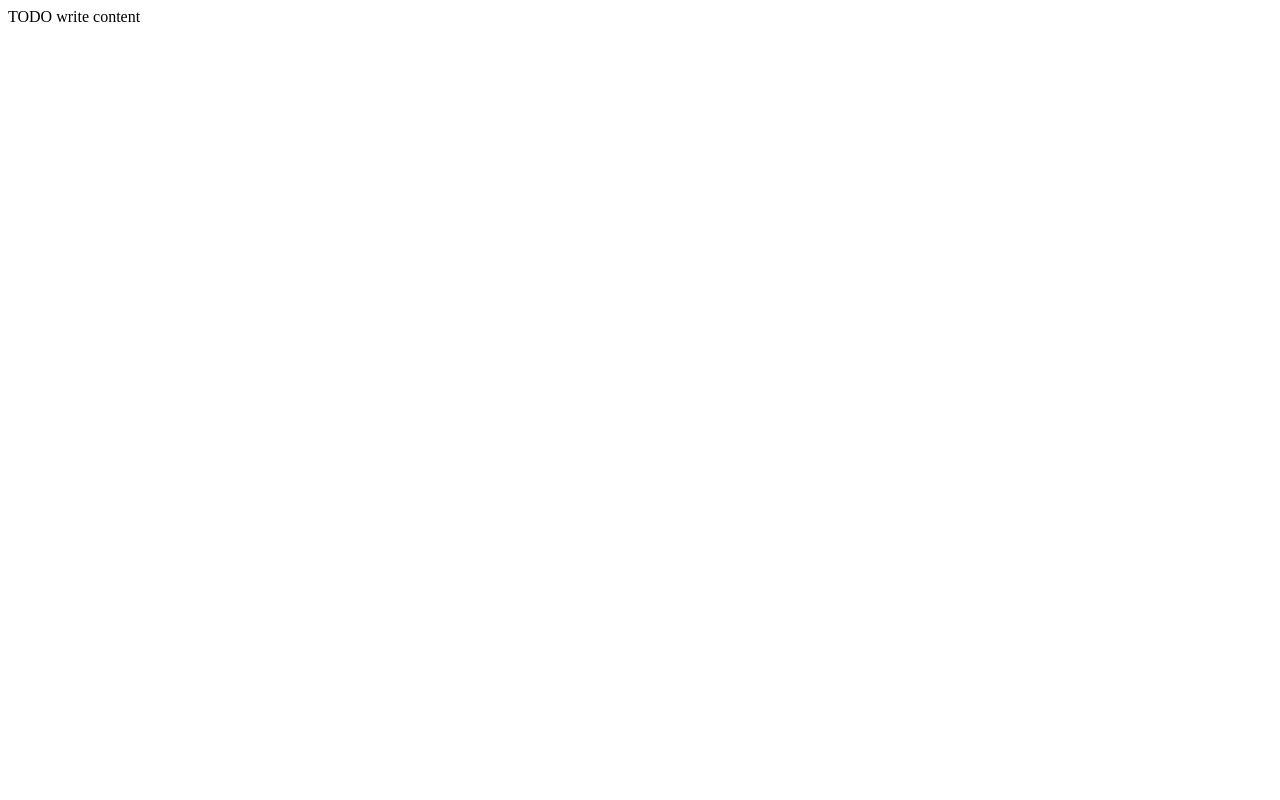
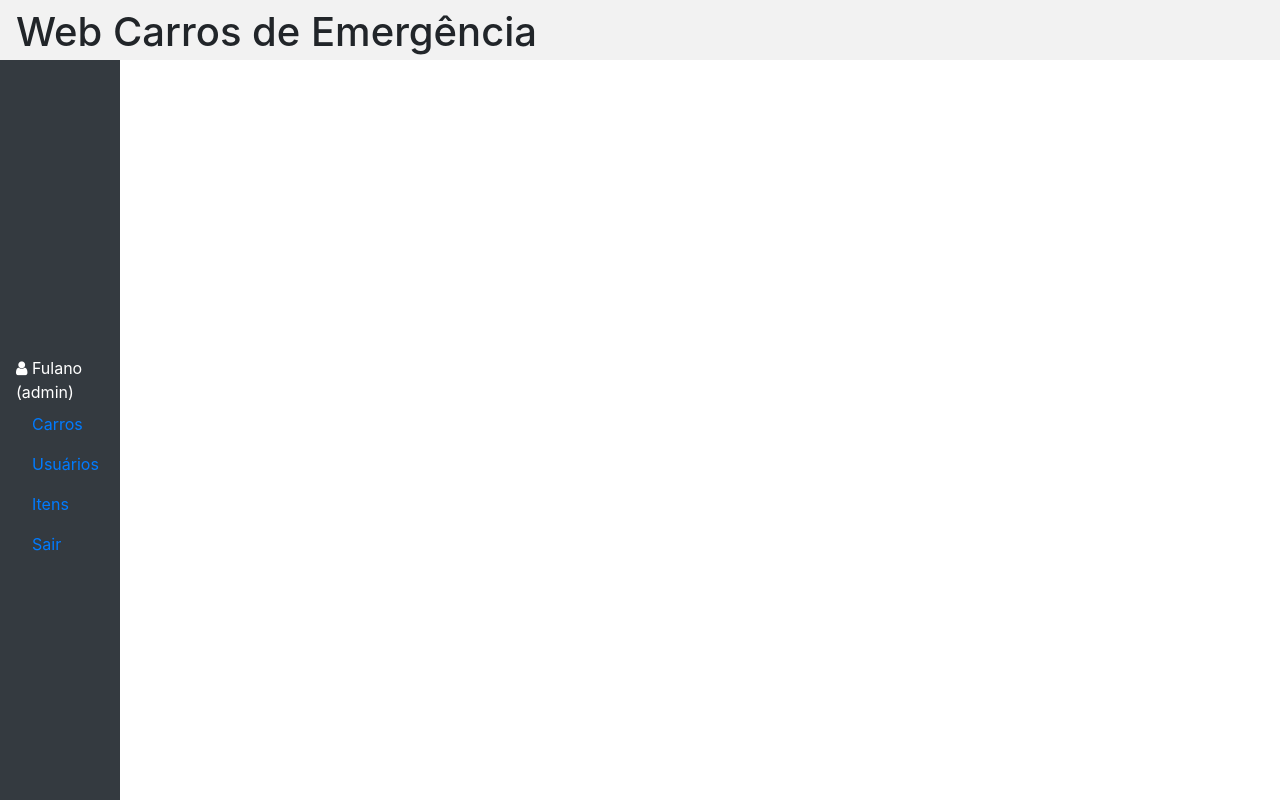
Before and after one commit to ligiakb/Telas-html, a plain HTML site: page web/lista_status_carro.html in a window 1280 px wide. Drawn offline with nearby package versions, Linux system fonts and the light colour scheme.

Commit message:
lista status carro

```diff
--- a/web/lista_status_carro.html
+++ b/web/lista_status_carro.html
@@ -6,10 +6,39 @@
 -->
 <html>
     <head>
-        <title>TODO supply a title</title>
-        <meta charset="UTF-8">
-        <meta name="viewport" content="width=device-width, initial-scale=1.0">
-    </head>
+    <title>Web Carros de Emergência</title>
+    <meta charset="UTF-8">
+    <meta name="viewport" content="width=device-width, initial-scale=1.0">
+    <link rel="stylesheet" href="https://maxcdn.bootstrapcdn.com/bootstrap/4.0.0-beta.2/css/bootstrap.min.css" integrity="sha384-PsH8R72JQ3SOdhVi3uxftmaW6Vc51MKb0q5P2rRUpPvrszuE4W1povHYgTpBfshb"
+        crossorigin="anonymous">
+    <link rel="stylesheet" href="stylesheets/font-awesome.css">
+    <link rel="stylesheet" href="stylesheets/styles.css">
+</head>
+
+<header class="navbar fixed-top navbar-light tgi-header">
+    <h1>Web Carros de Emergência</h1>
+</header>
+<!-- See bootstrap documentation for navbar positioning options. All classes used here are bootstrap defaults, with the exception of the ones starting with prefix 'tgi-' -->
+<nav class="navbar fixed-top navbar-dark bg-dark tgi-nav">
+    <ul class="nav">
+        <li class="nav-item">
+            <i class="fa fa-user"></i>
+            Fulano (admin)
+        </li>
+        <li class="nav-item">
+            <a class="nav-link active" href="#">Carros</a>
+        </li>
+        <li class="nav-item">
+            <a class="nav-link" href="#">Usuários</a>
+        </li>
+        <li class="nav-item">
+            <a class="nav-link" href="#">Itens</a>
+        </li>
+        <li class="nav-item">
+            <a class="nav-link" href="#">Sair</a>
+        </li>
+    </ul>
+</nav>
     <body>
         <div>TODO write content</div>
     </body>
```
